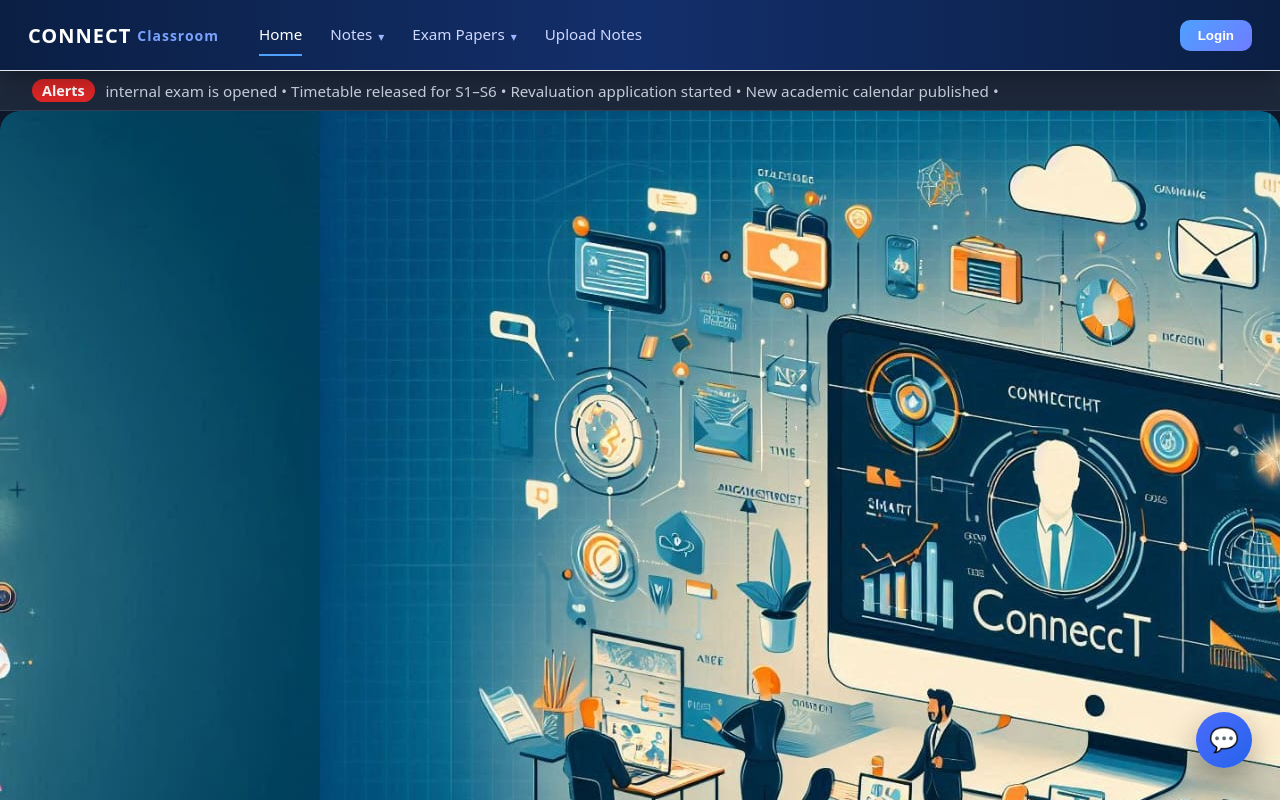
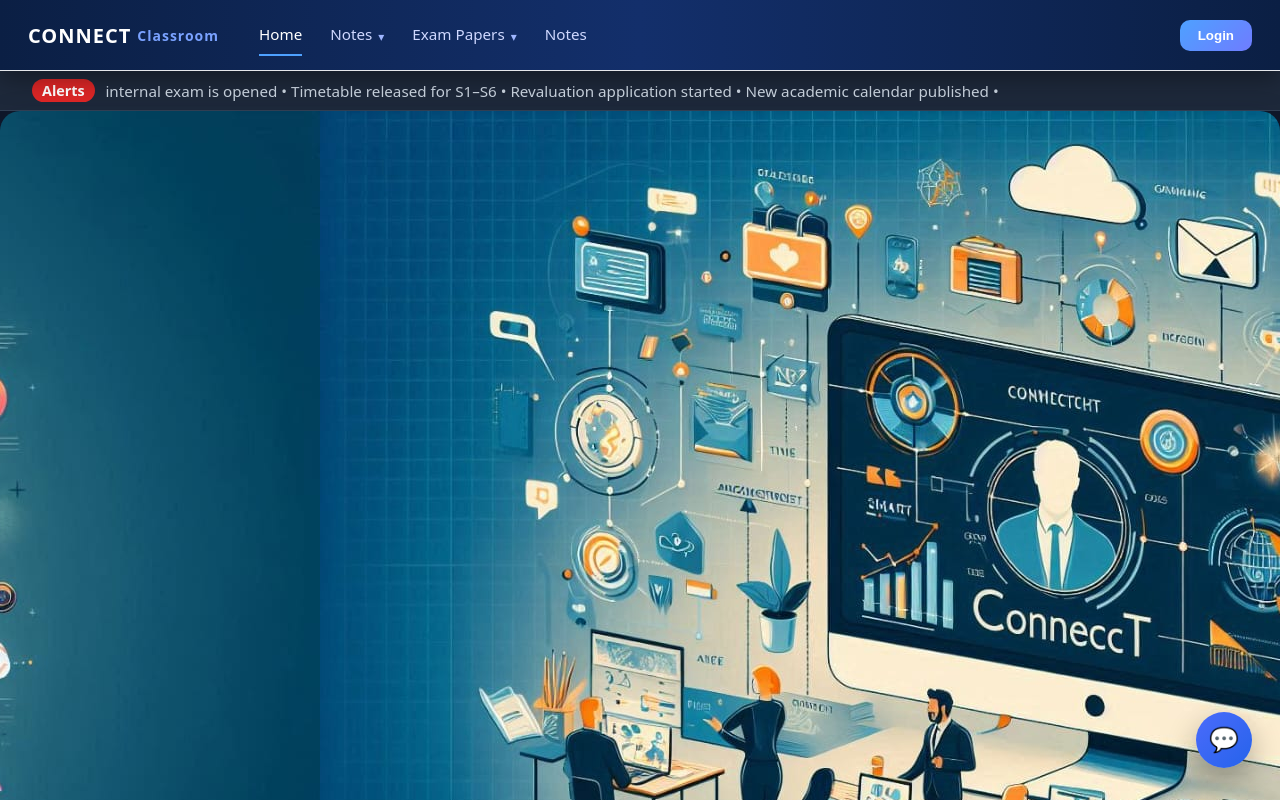
Before and after one commit to Shanios/student_engagement_final_with_db, a React (Vite) app in the folder frontend/: page / in a window 1280 px wide. Shown: the top 800 px of the page. Built offline with nearby package versions, Linux system fonts and the light colour scheme; no server answers.

Commit message:
Update MainHeader.jsx

```diff
--- a/frontend/src/components/MainHeader.jsx
+++ b/frontend/src/components/MainHeader.jsx
@@ -50,7 +50,7 @@ const role = user?.role; // "teacher" | "student"
           </div>
 
           <NavLink to="/notes" className={linkClass}>
-            Upload Notes
+            Notes
           </NavLink>
           {role === "teacher" && (
   <>
```
